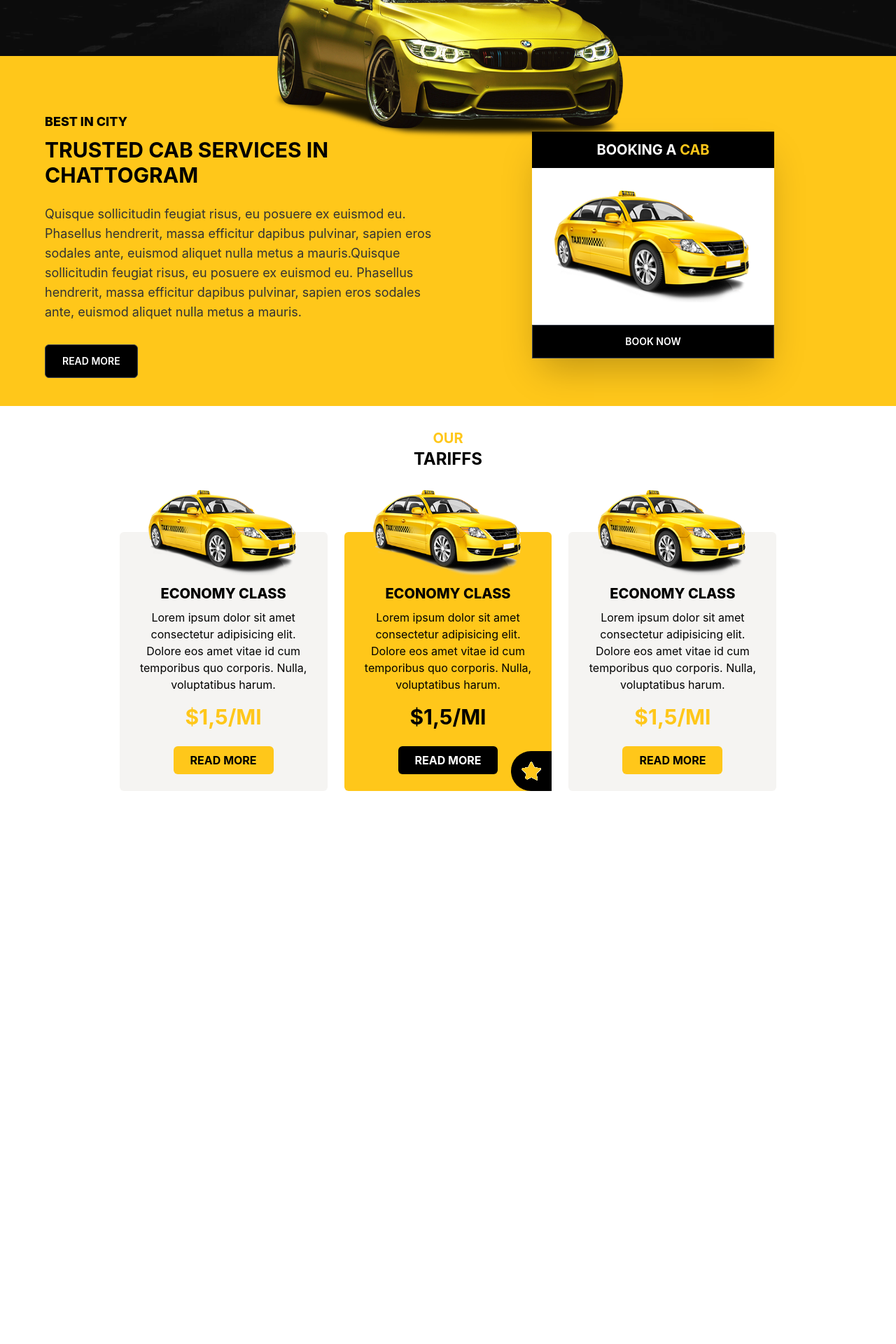
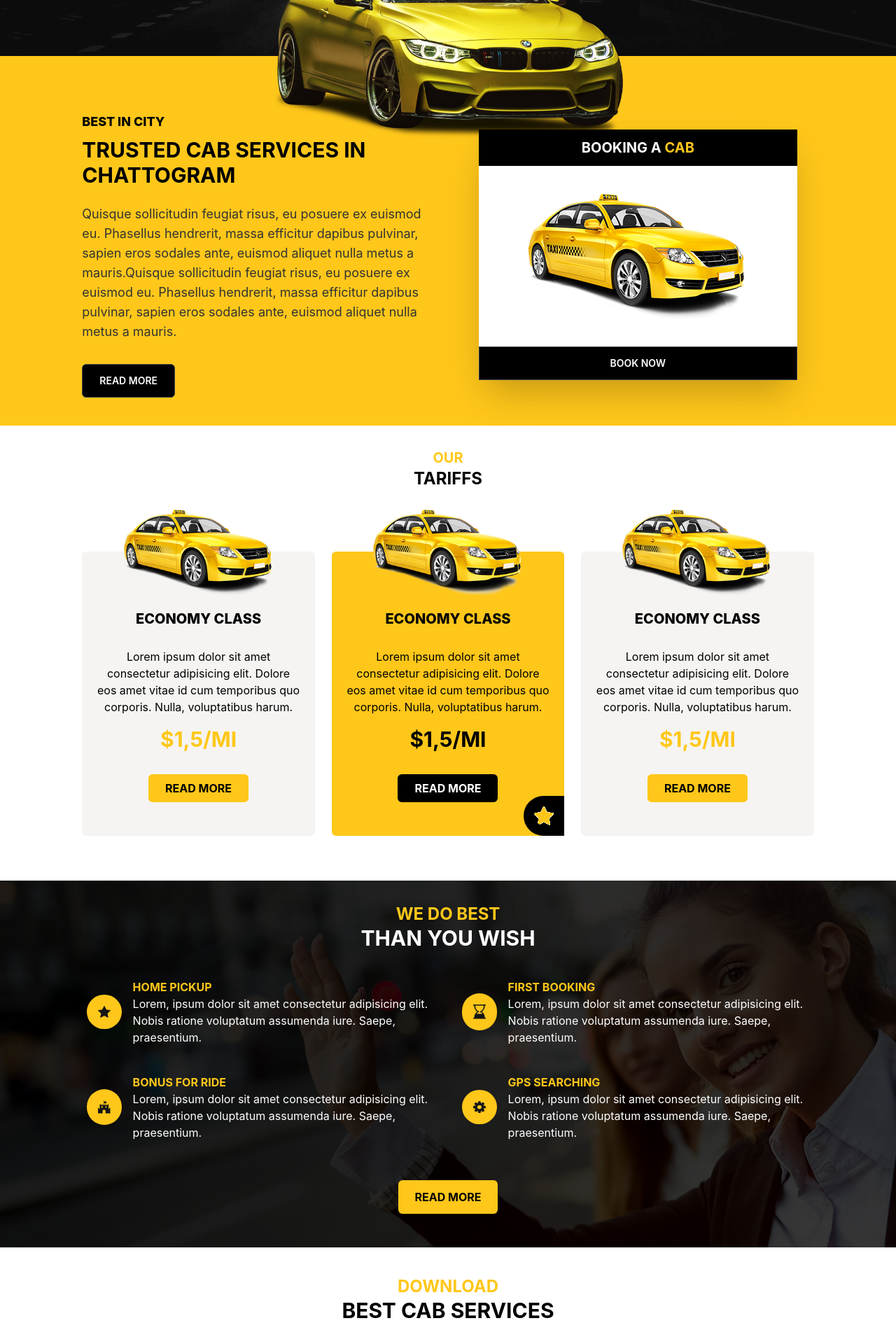
Before and after one commit to Rajebulalam/Taxi-Cab, a React (Create React App) app: page / in a window 1280 px wide. Shown: the part 420-2340 px from the top of the page at 70% size. Before the commit the page ends 1646 px from the top, so only its background shows below. Built offline with nearby package versions, Linux system fonts and the light colour scheme.

Commit message:
Features Part Designed

```diff
--- /dev/null
+++ b/src/Pages/Home/Download.js
@@ -0,0 +1,20 @@
+import React from 'react';
+
+const Download = () => {
+    return (
+        <section className='w-full sm:w-11/12 px-4 py-10 sm:px-16 mx-auto'>
+            <h3 className='text-primary font-bold text-center text-2xl uppercase'>Download</h3>
+            <h2 className='text-black font-bold text-center text-3xl uppercase'>Best Cab Services</h2>
+            <div className='grid grid-cols-1 sm:grid-cols-2 gap-7'>
+                <div>
+
+                </div>
+                <div>
+
+                </div>
+            </div>
+        </section>
+    );
+};
+
+export default Download;
--- /dev/null
+++ b/src/Pages/Home/Features.js
@@ -0,0 +1,60 @@
+import React from 'react';
+import featureBg from '../../images/featureBg.png';
+import star from '../../images/star.png';
+import cup from '../../images/cup.png';
+import flag from '../../images/flag.png';
+import setting from '../../images/setting.png';
+
+const Features = () => {
+    return (
+        <section style={{ background: `url(${featureBg})`, backgroundSize: 'cover' }} className='py-8 px-4'>
+            <div className='w-full sm:w-11/12 mx-auto sm:px-14'>
+                <h3 className='text-primary font-bold text-center text-2xl uppercase'>We Do Best</h3>
+                <h2 className='text-white font-bold text-center text-3xl uppercase'>Than You Wish</h2>
+                <div className='py-10 grid grid-cols-1 sm:grid-cols-2 gap-10'>
+                    <div className='flex items-center'>
+                        <div className='bg-primary p-4 flex items-center justify-center rounded-full w-[10%]'>
+                            <img src={star} alt="featureImg" />
+                        </div>
+                        <div className='w-[90%] pl-4'>
+                            <h4 className='text-primary font-bold uppercase'>Home Pickup</h4>
+                            <p className='text-white'>Lorem, ipsum dolor sit amet consectetur adipisicing elit. Nobis ratione voluptatum assumenda iure. Saepe, praesentium.</p>
+                        </div>
+                    </div>
+                    <div className='flex items-center'>
+                        <div className='bg-primary p-4 flex items-center justify-center rounded-full w-[10%]'>
+                            <img src={cup} alt="featureImg" />
+                        </div>
+                        <div className='w-[90%] pl-4'>
+                            <h4 className='text-primary font-bold uppercase'>First Booking</h4>
+                            <p className='text-white'>Lorem, ipsum dolor sit amet consectetur adipisicing elit. Nobis ratione voluptatum assumenda iure. Saepe, praesentium.</p>
+                        </div>
+                    </div>
+                    <div className='flex items-center'>
+                        <div className='bg-primary p-4 flex items-center justify-center rounded-full w-[10%]'>
+                            <img src={flag} alt="featureImg" />
+                        </div>
+                        <div className='w-[90%] pl-4'>
+                            <h4 className='text-primary font-bold uppercase'>Bonus for Ride</h4>
+                            <p className='text-white'>Lorem, ipsum dolor sit amet consectetur adipisicing elit. Nobis ratione voluptatum assumenda iure. Saepe, praesentium.</p>
+                        </div>
+                    </div>
+                    <div className='flex items-center'>
+                        <div className='bg-primary p-4 flex items-center justify-center rounded-full w-[10%]'>
+                            <img src={setting} alt="featureImg" />
+                        </div>
+                        <div className='w-[90%] pl-4'>
+                            <h4 className='text-primary font-bold uppercase'>GPS Searching</h4>
+                            <p className='text-white'>Lorem, ipsum dolor sit amet consectetur adipisicing elit. Nobis ratione voluptatum assumenda iure. Saepe, praesentium.</p>
+                        </div>
+                    </div>
+                </div>
+                <div className='flex items-center justify-center py-4'>
+                    <button className='bg-primary text-black rounded-md font-bold hover:bg-black hover:text-primary border-0 px-6 py-3 uppercase my-0' type="submit">Read More</button>
+                </div>
+            </div>
+        </section>
+    );
+};
+
+export default Features;
--- a/src/Pages/Home/Focus.js
+++ b/src/Pages/Home/Focus.js
@@ -3,21 +3,23 @@ import car from '../../images/car.png'
 
 const Focus = () => {
     return (
-        <section className='bg-primary py-10 grid grid-cols-1 md:grid-cols-2 px-4 gap-5 md:px-16'>
-            <div className='pt-10'>
+        <section className='bg-primary py-10 '>
+            <div className='w-full sm:w-11/12 mx-auto grid grid-cols-1 md:grid-cols-2 px-4 sm:px-16 gap-10'>
+                <div className='pt-10 mx-auto'>
                     <h3 className='font-extrabold text-lg text-black uppercase'>Best In City</h3>
-                <h2 className='text-3xl font-bold text-black uppercase pt-2 p-0 md:pr-6'>Trusted Cab Services In Chattogram</h2>
+                    <h2 className='text-3xl font-bold text-black uppercase pt-2 p-0'>Trusted Cab Services In Chattogram</h2>
                     <p className='py-6 text-lg pb-8'>Quisque sollicitudin feugiat risus, eu posuere ex euismod eu. Phasellus hendrerit, massa efficitur dapibus pulvinar, sapien eros sodales ante, euismod aliquet nulla metus a mauris.Quisque sollicitudin feugiat risus, eu posuere ex euismod eu. Phasellus hendrerit, massa efficitur dapibus pulvinar, sapien eros sodales ante, euismod aliquet nulla metus a mauris.</p>
                     <button className='px-6 py-2 rounded-md text-white bg-black btn' type="submit">Read More</button>
                 </div>
                 <div className='flex items-center justify-center pt-10 px-3 md:px-6'>
-                <div className='bg-white w-full md:w-4/6 shadow-2xl'>
+                    <div className='bg-white w-full shadow-2xl'>
                         <h3 className='bg-black text-white uppercase font-bold text-xl p-3 text-center'>Booking A <span className='text-primary'>Cab</span></h3>
-                    <div className='px-2 py-8'>
+                        <div className='px-2 py-10 flex items-center justify-center'>
                             <img src={car} alt="car_img" />
                         </div>
                         <div className='text-center'>
                             <button className='px-6 py-2 w-full rounded-none text-white bg-black btn' type="submit">Book Now</button>
+                        </div>
                     </div>
                 </div>
             </div>
--- a/src/Pages/Home/Home.js
+++ b/src/Pages/Home/Home.js
@@ -1,5 +1,7 @@
 import React from 'react';
 import Banner from './Banner';
+import Download from './Download';
+import Features from './Features';
 import Focus from './Focus';
 import Tariff from './Tariff';
 
@@ -9,6 +11,8 @@ const Home = () => {
             <Banner></Banner>
             <Focus></Focus>
             <Tariff></Tariff>
+            <Features></Features>
+            <Download></Download>
         </section>
     );
 };
--- a/src/Pages/Home/Tariff.js
+++ b/src/Pages/Home/Tariff.js
@@ -5,7 +5,7 @@ import star from '../../images/start-yellow.gif'
 
 const Tariff = () => {
     return (
-        <section className='py-8 px-4 md:px-16 w-5/6 mx-auto'>
+        <section className='pt-8 px-4 md:px-16 w-full sm:w-11/12 mx-auto'>
             <h2 className='text-center font-bold text-primary text-xl uppercase'>Our</h2>
             <h2 className='text-center font-bold text-2xl uppercase text-black pb-6'>Tariffs</h2>
             <div className='grid grid-cols-1 sm:grid-cols-2 md:grid-cols-3 gap-6 py-16'>
@@ -13,10 +13,10 @@ const Tariff = () => {
                     <div className='flex items-center justify-center mt-[-60px]'>
                         <img src={car} className='w-[250px]' alt="carImage" />
                     </div>
-                    <h2 className='text-xl font-extrabold text-black uppercase pt-3'>Economy Class</h2>
+                    <h2 className='text-xl font-extrabold text-black uppercase py-5'>Economy Class</h2>
                     <p className='py-2 text-black'>Lorem ipsum dolor sit amet consectetur adipisicing elit. Dolore eos amet vitae id cum temporibus quo corporis. Nulla, voluptatibus harum.</p>
                     <p className='text-primary number font-bold text-3xl py-2'>$1,5/MI</p>
-                    <div className='flex items-center justify-center pt-4'>
+                    <div className='flex items-center justify-center py-6'>
                         <button className='bg-primary text-black rounded-md font-bold border-0 px-6 py-2 uppercase my-0' type="submit">Read More</button>
                     </div>
                     <div className='display'>
@@ -27,10 +27,10 @@ const Tariff = () => {
                     <div className='flex items-center justify-center mt-[-60px]'>
                         <img src={car} className='w-[250px]' alt="carImage" />
                     </div>
-                    <h2 className='text-xl font-extrabold text-black uppercase pt-3'>Economy Class</h2>
+                    <h2 className='text-xl font-extrabold text-black uppercase py-5'>Economy Class</h2>
                     <p className='py-2 text-black'>Lorem ipsum dolor sit amet consectetur adipisicing elit. Dolore eos amet vitae id cum temporibus quo corporis. Nulla, voluptatibus harum.</p>
                     <p className='text-black font-bold text-3xl py-2'>$1,5/MI</p>
-                    <div className='flex items-center justify-center pt-4'>
+                    <div className='flex items-center justify-center py-6'>
                         <button className='bg-primary text-black rounded-md font-bold border-0 px-6 py-2 uppercase my-0' type="submit">Read More</button>
                     </div>
                     <div className='display'>
@@ -41,10 +41,10 @@ const Tariff = () => {
                     <div className='flex items-center justify-center mt-[-60px]'>
                         <img src={car} className='w-[250px]' alt="carImage" />
                     </div>
-                    <h2 className='text-xl font-extrabold text-black uppercase pt-3'>Economy Class</h2>
+                    <h2 className='text-xl font-extrabold text-black uppercase py-5'>Economy Class</h2>
                     <p className='py-2 text-black'>Lorem ipsum dolor sit amet consectetur adipisicing elit. Dolore eos amet vitae id cum temporibus quo corporis. Nulla, voluptatibus harum.</p>
                     <p className='text-primary number font-bold text-3xl py-2'>$1,5/MI</p>
-                    <div className='flex items-center justify-center pt-4'>
+                    <div className='flex items-center justify-center py-6'>
                         <button className='bg-primary text-black rounded-md font-bold border-0 px-6 py-2 uppercase my-0' type="submit">Read More</button>
                     </div>
                     <div className='display'>
--- a/src/Pages/Shared/Header.js
+++ b/src/Pages/Shared/Header.js
@@ -6,7 +6,7 @@ const Header = () => {
 
     const menuItem = <>
         <li className='hover:bg-primary hover:text-black hover:rounded-full px-3 my-1'><Link className='hover:bg-transparent' to='/'>Home</Link></li>
-        <li className='hover:bg-primary hover:text-black hover:rounded-full px-3 my-0'><Link className='hover:bg-transparent' to='/'>About</Link></li>
+        <li className='hover:bg-primary hover:text-black hover:rounded-full px-3 my-1'><Link className='hover:bg-transparent' to='/'>About</Link></li>
         <li className='hover:bg-primary hover:text-black hover:rounded-full px-3 my-1'><Link className='hover:bg-transparent' to='/'>Features</Link></li>
         <li className='hover:bg-primary hover:text-black hover:rounded-full px-3 my-1'><Link className='hover:bg-transparent' to='/'>Blog</Link></li>
         <li className='hover:bg-primary hover:text-black hover:rounded-full px-3 my-1'><Link className='hover:bg-transparent' to='/'>Order</Link></li>
```
Also changed, not shown: src/images/featureBg.png (renamed from src/images/background_img.png), src/images/flag.png (renamed from src/images/third.png). Lines whose indentation alone changed are shown as unchanged.
